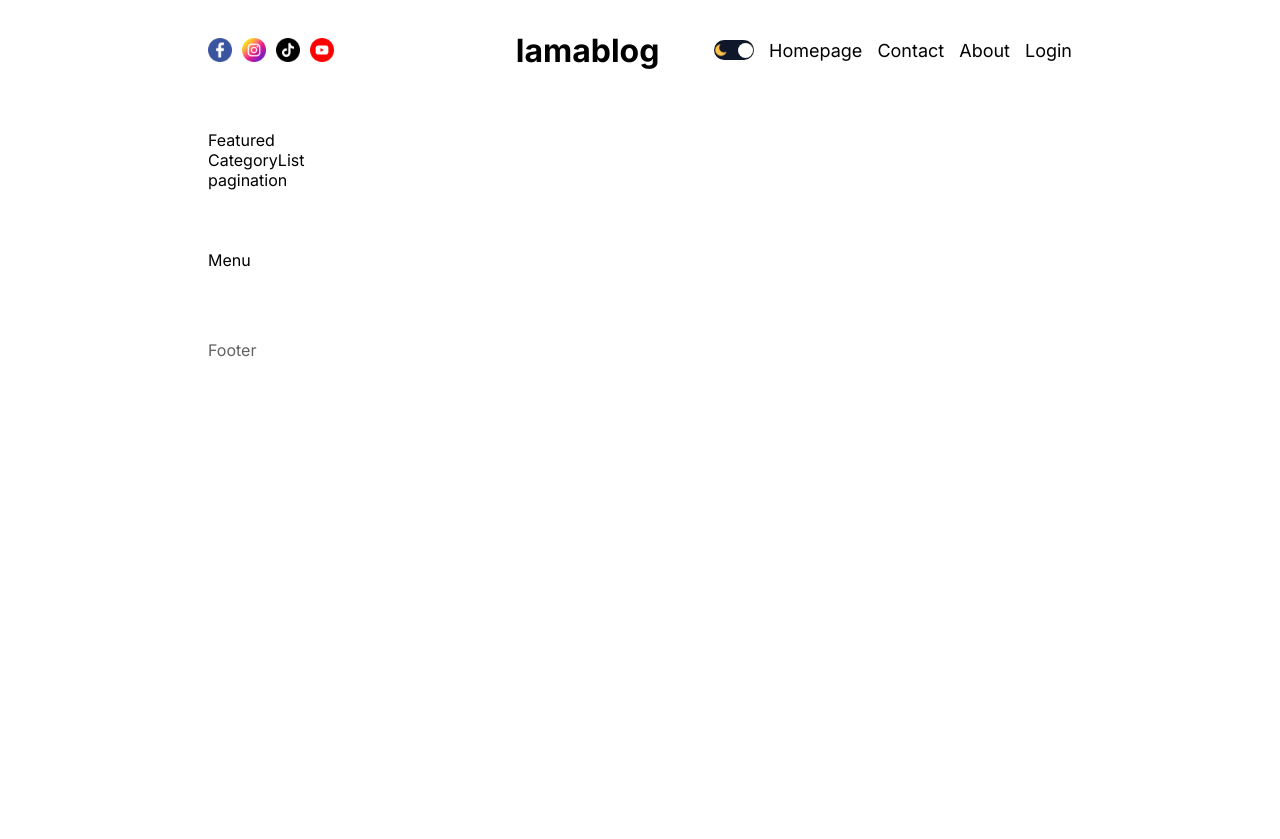
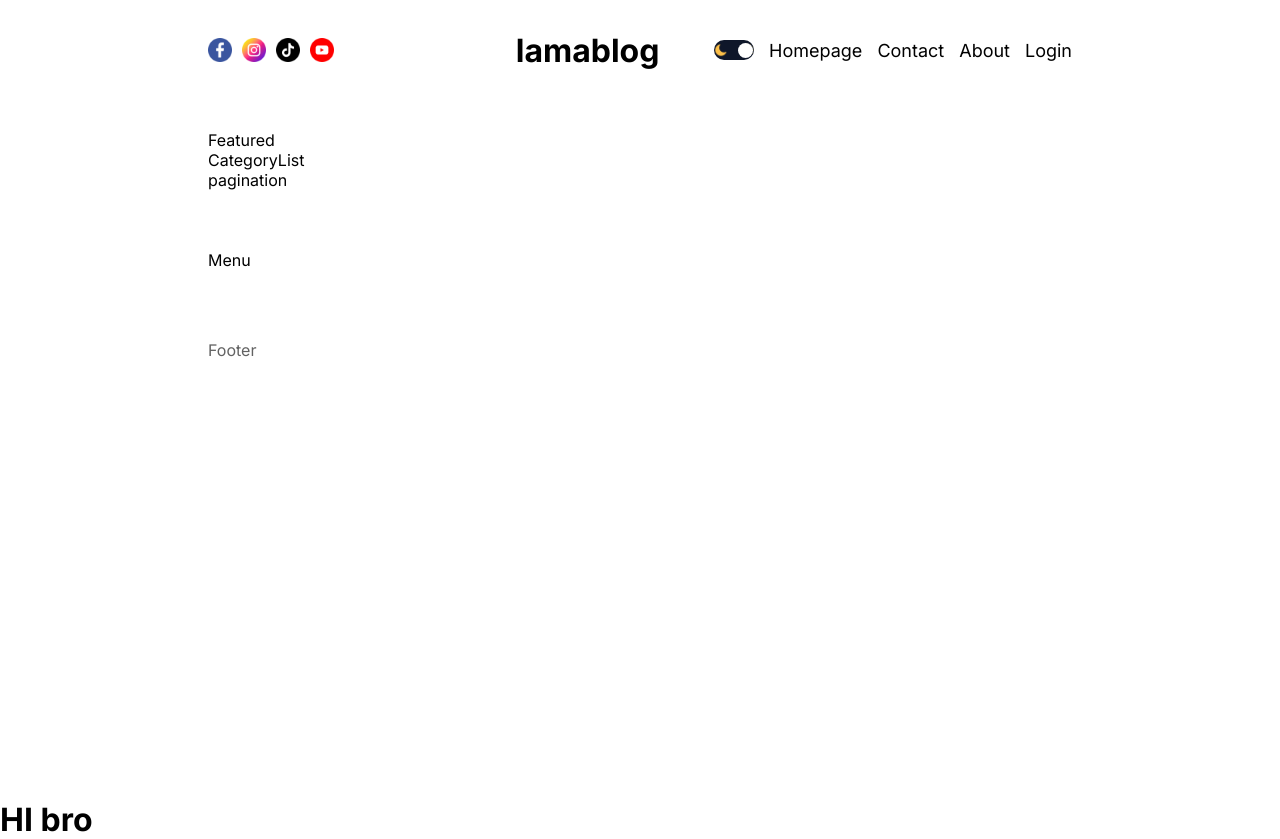
Before and after one commit to Om-Khairnar/InkFlow, a Next.js app: page / in a window 1280 px wide. Before the commit the page ends 800 px from the top, so only its background shows below. Built offline with nearby package versions, Linux system fonts and the light colour scheme.

Commit message:
cheking the local directory

```diff
--- a/src/app/layout.tsx
+++ b/src/app/layout.tsx
@@ -35,6 +35,7 @@ export default function RootLayout({
               <Footer />
             </div>
           </div>
+          <h1>HI bro</h1>
           </ThemeProvider>
         </ThemeContextProvider>
 
```
